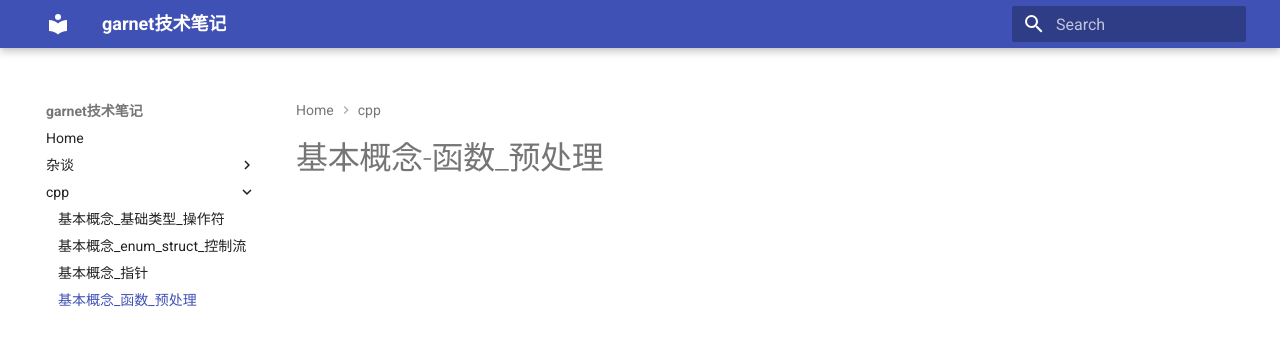
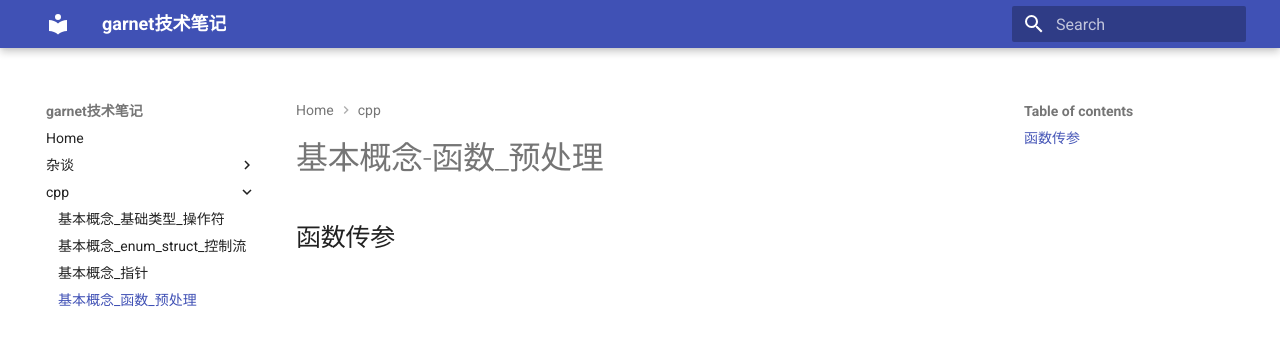
Before and after one commit to ymma98/technotes, an MkDocs documentation site: the page built from docs/cpp/基本概念_函数_预处理.md, in a window 1280 px wide. Shown: the top 346 px of the page. Built offline with MkDocs 1.6.1 and Material for MkDocs 9.7.7, drawn with Linux system fonts in a browser that asks for light colours.

Commit message:
docs/cpp/基本概念_函数_预处理.md updated from https://stackedit.cn/

```diff
--- a/docs/cpp/基本概念_函数_预处理.md
+++ b/docs/cpp/基本概念_函数_预处理.md
@@ -1,4 +1,8 @@
 # 基本概念-函数_预处理
+
+## 函数传参
+
+
 <!--stackedit_data:
-eyJoaXN0b3J5IjpbMTcwNTk3Mjk2MywxODU0MDQ3NjAxXX0=
+eyJoaXN0b3J5IjpbMTUwNzI3NDQ5MiwxODU0MDQ3NjAxXX0=
 -->
```
